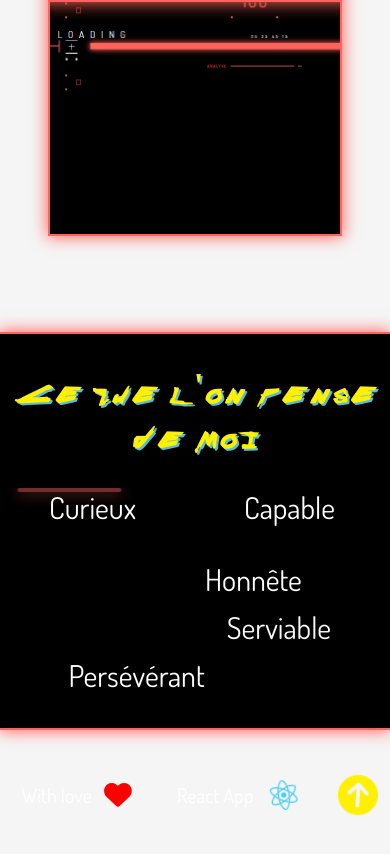
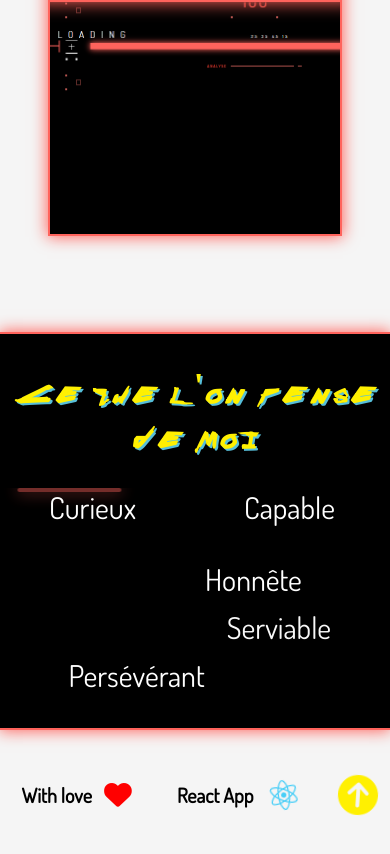
Before and after one commit to Clementcez/CV-Clement-Couillaud-cyberpunk, a React (Create React App) app: page / in a window 390 px wide. Shown: the part 7104-7958 px from the top of the page. Built offline with nearby package versions, Linux system fonts and the light colour scheme.

Commit message:
color footer mobil

```diff
--- a/src/styles/Responsive.css
+++ b/src/styles/Responsive.css
@@ -36,6 +36,10 @@
     #root{
         background-image: none;
         background-color: whitesmoke !important;
+    }
+    footer{
+        color: black;
+        font-weight: bold;
     }
     .cvBanner{
         font-size: unset;
```
